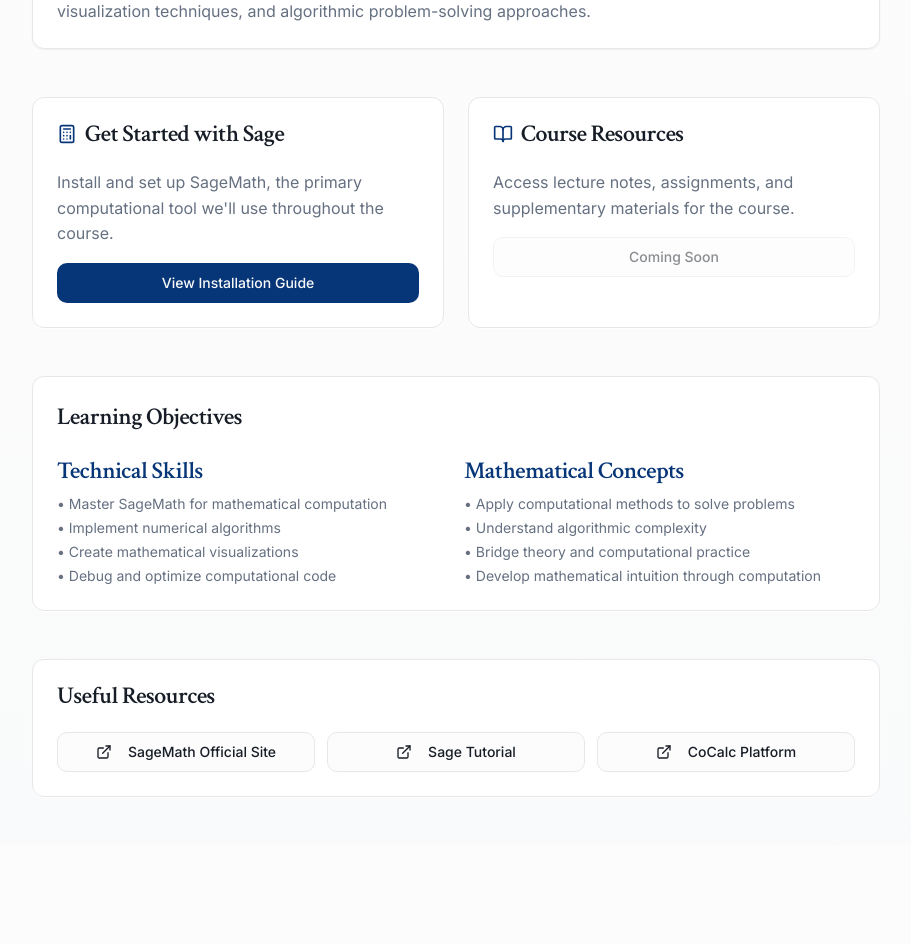
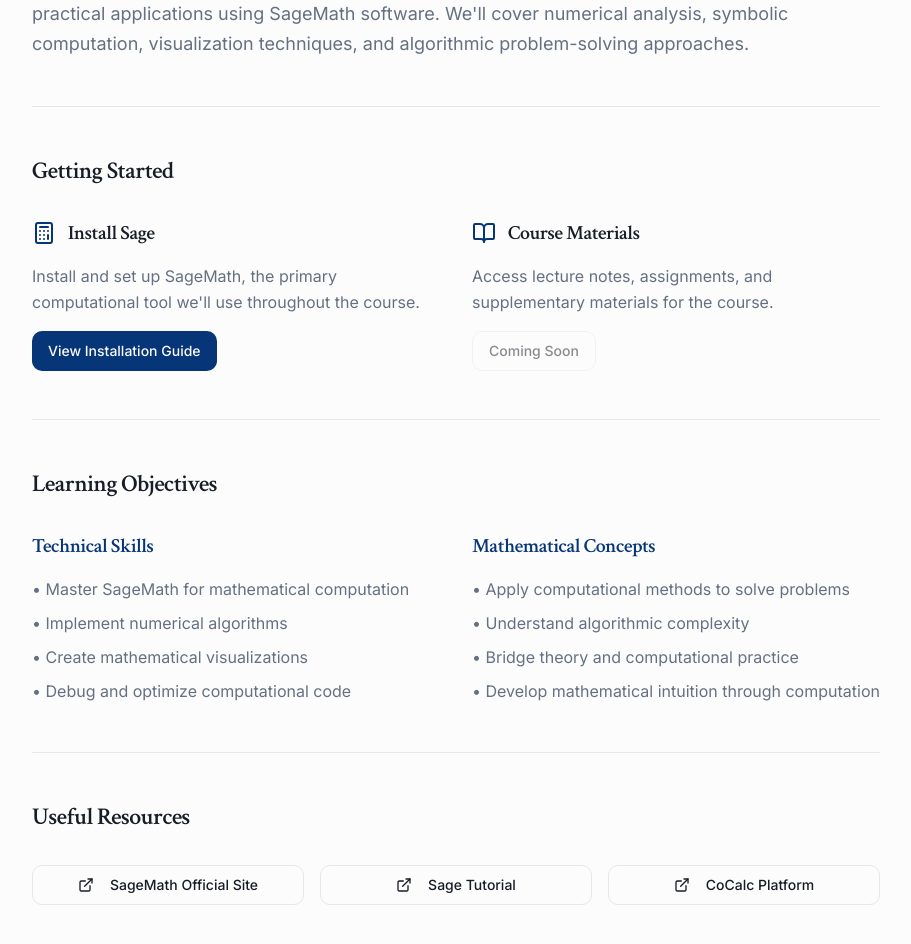
Before and after one commit to katestange/math-computation-hub, a React (Vite) app: page / in a window 1280 px wide. Shown: the part 400-1344 px from the top of the page, without its empty margins (184-1095 px from the left). Before the commit the page ends 1245 px from the top, so only its background shows below. Built offline with nearby package versions, Linux system fonts and the light colour scheme.

Commit message:
Update aesthetic to old fashioned

```diff
--- a/src/index.css
+++ b/src/index.css
@@ -39,7 +39,7 @@ All colors MUST be HSL.
     --input: 215 15% 91%;
     --ring: 215 89% 35%;
 
-    --radius: 0.75rem;
+    --radius: 0.25rem;
 
     /* Custom mathematical theme colors */
     --math-blue: 215 89% 25%;
--- a/src/pages/Index.tsx
+++ b/src/pages/Index.tsx
@@ -1,11 +1,10 @@
 import Navigation from "@/components/Navigation";
-import { Card, CardContent, CardHeader, CardTitle } from "@/components/ui/card";
 import { Button } from "@/components/ui/button";
 import { BookOpen, Calculator, Users, Calendar, ExternalLink } from "lucide-react";
 
 const Index = () => {
   return (
-    <div className="min-h-screen bg-gradient-subtle">
+    <div className="min-h-screen bg-background">
       <Navigation />
       <main className="max-w-4xl mx-auto px-6 py-12">
         <div className="space-y-12">
@@ -22,77 +21,67 @@ const Index = () => {
           </div>
 
           {/* Course Overview */}
-          <Card className="shadow-elegant">
-            <CardHeader>
-              <CardTitle className="text-2xl font-serif">Course Overview</CardTitle>
-            </CardHeader>
-            <CardContent className="space-y-4">
-              <p className="text-muted-foreground leading-relaxed">
+          <section className="border-t border-border pt-12">
+            <h2 className="text-2xl font-serif font-semibold mb-6">Course Overview</h2>
+            <div className="prose max-w-none">
+              <p className="text-muted-foreground leading-relaxed text-lg">
                 This course introduces students to computational methods in mathematics, with a focus on practical
                 applications using SageMath software. We'll cover numerical analysis, symbolic computation,
                 visualization techniques, and algorithmic problem-solving approaches.
               </p>
-            </CardContent>
-          </Card>
+            </div>
+          </section>
 
           {/* Quick Actions */}
-          <div className="grid gap-6 md:grid-cols-2">
-            <Card className="shadow-card hover:shadow-elegant transition-shadow">
-              <CardHeader>
-                <CardTitle className="flex items-center gap-2">
-                  <Calculator className="h-5 w-5 text-math-blue" />
-                  Get Started with Sage
-                </CardTitle>
-              </CardHeader>
-              <CardContent className="space-y-4">
-                <p className="text-muted-foreground">
+          <section className="border-t border-border pt-12">
+            <h2 className="text-2xl font-serif font-semibold mb-8">Getting Started</h2>
+            <div className="grid gap-8 md:grid-cols-2">
+              <div className="space-y-4">
+                <div className="flex items-center gap-3 mb-3">
+                  <Calculator className="h-6 w-6 text-math-blue" />
+                  <h3 className="text-xl font-serif font-semibold">Install Sage</h3>
+                </div>
+                <p className="text-muted-foreground leading-relaxed">
                   Install and set up SageMath, the primary computational tool we'll use throughout the course.
                 </p>
-                <Button asChild className="w-full">
+                <Button asChild>
                   <a href="/sage-installation">
                     View Installation Guide
                   </a>
                 </Button>
-              </CardContent>
-            </Card>
+              </div>
 
-            <Card className="shadow-card hover:shadow-elegant transition-shadow">
-              <CardHeader>
-                <CardTitle className="flex items-center gap-2">
-                  <BookOpen className="h-5 w-5 text-math-blue" />
-                  Course Resources
-                </CardTitle>
-              </CardHeader>
-              <CardContent className="space-y-4">
-                <p className="text-muted-foreground">
+              <div className="space-y-4">
+                <div className="flex items-center gap-3 mb-3">
+                  <BookOpen className="h-6 w-6 text-math-blue" />
+                  <h3 className="text-xl font-serif font-semibold">Course Materials</h3>
+                </div>
+                <p className="text-muted-foreground leading-relaxed">
                   Access lecture notes, assignments, and supplementary materials for the course.
                 </p>
-                <Button variant="outline" className="w-full" disabled>
+                <Button variant="outline" disabled>
                   Coming Soon
                 </Button>
-              </CardContent>
-            </Card>
               </div>
+            </div>
+          </section>
 
           {/* Learning Objectives */}
-          <Card className="shadow-card">
-            <CardHeader>
-              <CardTitle className="text-2xl font-serif">Learning Objectives</CardTitle>
-            </CardHeader>
-            <CardContent>
-              <div className="grid gap-4 md:grid-cols-2">
-                <div className="space-y-2">
-                  <h3 className="font-semibold text-math-blue">Technical Skills</h3>
-                  <ul className="space-y-1 text-sm text-muted-foreground">
+          <section className="border-t border-border pt-12">
+            <h2 className="text-2xl font-serif font-semibold mb-8">Learning Objectives</h2>
+            <div className="grid gap-8 md:grid-cols-2">
+              <div className="space-y-4">
+                <h3 className="text-xl font-serif font-semibold text-math-blue">Technical Skills</h3>
+                <ul className="space-y-2 text-muted-foreground leading-relaxed">
                   <li>• Master SageMath for mathematical computation</li>
                   <li>• Implement numerical algorithms</li>
                   <li>• Create mathematical visualizations</li>
                   <li>• Debug and optimize computational code</li>
                 </ul>
               </div>
-                <div className="space-y-2">
-                  <h3 className="font-semibold text-math-blue">Mathematical Concepts</h3>
-                  <ul className="space-y-1 text-sm text-muted-foreground">
+              <div className="space-y-4">
+                <h3 className="text-xl font-serif font-semibold text-math-blue">Mathematical Concepts</h3>
+                <ul className="space-y-2 text-muted-foreground leading-relaxed">
                   <li>• Apply computational methods to solve problems</li>
                   <li>• Understand algorithmic complexity</li>
                   <li>• Bridge theory and computational practice</li>
@@ -100,16 +89,12 @@ const Index = () => {
                 </ul>
               </div>
             </div>
-            </CardContent>
-          </Card>
+          </section>
 
           {/* External Resources */}
-          <Card className="shadow-card">
-            <CardHeader>
-              <CardTitle>Useful Resources</CardTitle>
-            </CardHeader>
-            <CardContent>
-              <div className="grid gap-3 md:grid-cols-2 lg:grid-cols-3">
+          <section className="border-t border-border pt-12">
+            <h2 className="text-2xl font-serif font-semibold mb-8">Useful Resources</h2>
+            <div className="grid gap-4 md:grid-cols-3">
               <Button variant="outline" asChild>
                 <a href="https://www.sagemath.org/" target="_blank" rel="noopener noreferrer">
                   <ExternalLink className="mr-2 h-4 w-4" />
@@ -129,8 +114,7 @@ const Index = () => {
                 </a>
               </Button>
             </div>
-            </CardContent>
-          </Card>
+          </section>
         </div>
       </main>
     </div>
```
Lines whose indentation alone changed are shown as unchanged.
